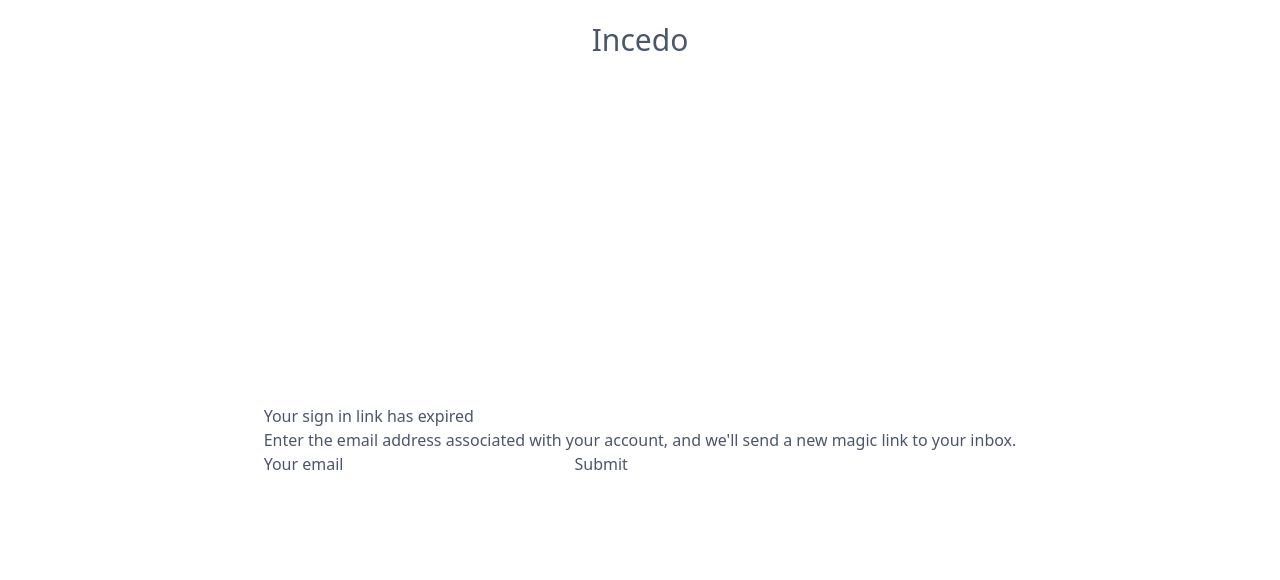
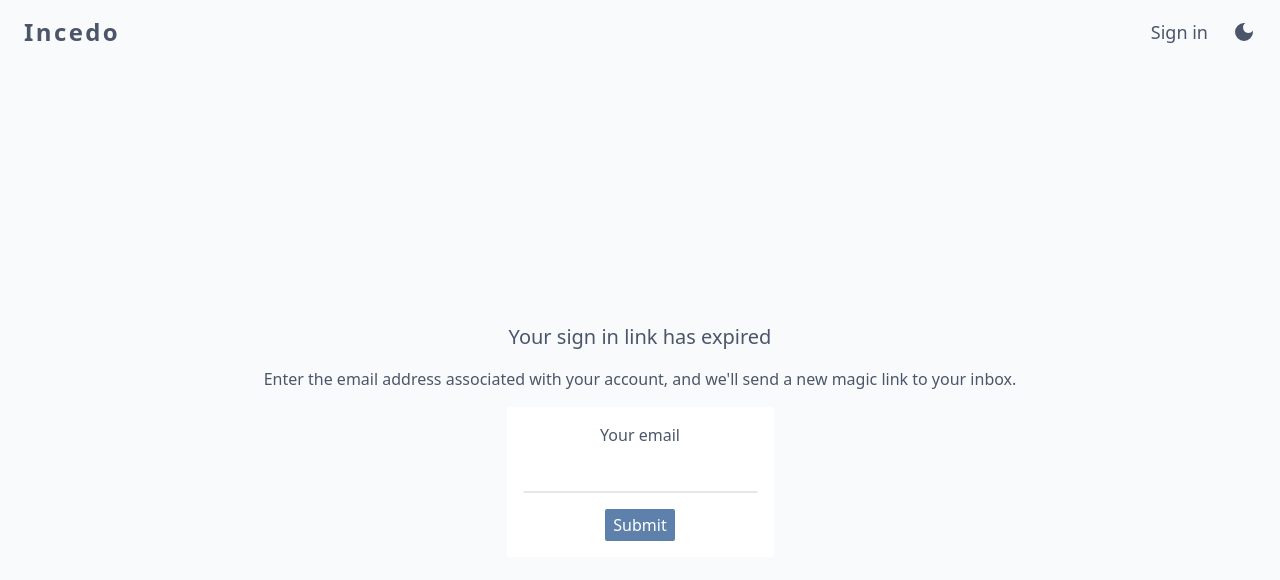
Before and after one commit to JakubGluszek/incedo_frontend, a React (Create React App) app: page /callback/email in a window 1280 px wide. Shown: the top 580 px of the page. Built offline with nearby package versions, Linux system fonts and the light colour scheme; no server answers.

Commit message:
initial styling, gotta clean up & refactor code

```diff
--- a/package.json
+++ b/package.json
@@ -15,6 +15,7 @@
     "react-app-env": "^1.2.3",
     "react-dom": "^18.1.0",
     "react-hook-form": "^7.31.3",
+    "react-icons": "^4.4.0",
     "react-redux": "^8.0.2",
     "react-router-dom": "^6.3.0",
     "react-scripts": "5.0.1",
--- a/src/App.tsx
+++ b/src/App.tsx
@@ -7,7 +7,6 @@
 import Authenticate from './features/account/Authenticate';
 import EmailCallback from './features/account/EmailCallback';
 import AuthRequired from './features/account/AuthRequired';
-import PublicLayout from './components/PublicLayout';
 
 const App: React.FC = () => {
   return (
@@ -21,16 +20,14 @@
         <Route element={<AuthRequired />}>
           <Route path="protected" element={<h1>Protected</h1>} />
         </Route>
-      </Route>
 
-      {/* public */}
-      <Route element={<PublicLayout />}>
+        {/* public */}
         <Route path="signin" element={<SignInPage />} />
         <Route path="callback">
           <Route path="email" element={<EmailCallback />} />
         </Route>
+
       </Route>
-
     </Routes>
   );
 }
--- a/src/components/AuthLayout.tsx
+++ b/src/components/AuthLayout.tsx
@@ -1,20 +1,27 @@
 import React from 'react';
-
-import { IUser } from '../interfaces'
-import Navbar from './Navbar';
+import { Link } from 'react-router-dom';
+import ToggleTheme from './ToggleTheme';
 
 interface Props {
-  user: IUser,
   children: React.ReactNode
 }
 
-// Layout for all authenticated routes
-const AuthLayout: React.FC<Props> = ({ user, children }) => {
+const AuthLayout: React.FC<Props> = ({ children }) => {
   return (
-    <>
-      <Navbar user={user} />
-      {children}
-    </>
+    <div className='flex flex-col min-h-screen'>
+      <div className='h-20'></div>
+      <header className='w-screen h-16 fixed top-0'>
+        <div className='px-6 w-full h-full flex flex-row items-center justify-between'>
+          <Link to='/' className='text-2xl font-bold tracking-widest'>Incedo</Link>
+          <nav className='flex text-lg gap-6'>
+            <ToggleTheme />
+          </nav>
+        </div>
+      </header>
+      <main className='grow flex flex-col'>
+        {children}
+      </main>
+    </div>
   )
 }
 
--- a/src/components/PublicLayout.tsx
+++ b/src/components/PublicLayout.tsx
@@ -1,16 +1,27 @@
 import React from 'react';
-import { Outlet } from 'react-router-dom';
+import { Link } from 'react-router-dom';
+import ToggleTheme from './ToggleTheme';
 
-// Layout for simple public pages like: signin, email callback..
-const PublicLayout: React.FC = () => {
+interface Props {
+  children: React.ReactNode
+}
+
+const PublicLayout: React.FC<Props> = ({ children }) => {
   return (
-    <div className='w-screen h-screen flex flex-col'>
-      <header className='w-full h-20 flex flex-row items-center justify-center'>
-        <h1>Incedo</h1>
+    <div className='flex flex-col min-h-screen'>
+      <div className='h-20'></div>
+      <header className='w-screen h-16 fixed top-0'>
+        <div className='px-6 w-full h-full flex flex-row items-center justify-between'>
+          <Link to='/' className='text-2xl font-bold tracking-widest'>Incedo</Link>
+          <nav className='flex text-lg gap-6'>
+            <Link to='/signin'>Sign in</Link>
+            <ToggleTheme />
+          </nav>
+        </div>
       </header>
-      <div className='w-full grow flex items-center justify-center'>
-        <Outlet />
-      </div>
+      <main className='grow flex flex-col'>
+        {children}
+      </main>
     </div>
   )
 }
--- a/src/components/ToggleTheme.tsx
+++ b/src/components/ToggleTheme.tsx
@@ -1,5 +1,6 @@
 import React, { useContext } from 'react';
 import { ThemeContext } from '../contexts/ThemeContext';
+import { MdLightMode, MdDarkMode } from 'react-icons/md'
 
 const ToggleTheme: React.FC = () => {
   const { theme, setTheme } = useContext(ThemeContext)!;
@@ -13,11 +14,11 @@
   }
 
   return (
-    <button onClick={() => toggle()}>
+    <button name='Toggle Theme' onClick={() => toggle()}>
       {
         theme === 'dark'
-          ? <span>Light</span>
-          : <span>Dark</span>
+          ? <MdLightMode size={24} />
+          : <MdDarkMode size={24} />
       }
     </button>
   )
--- a/src/contexts/ThemeContext.tsx
+++ b/src/contexts/ThemeContext.tsx
@@ -23,7 +23,7 @@
 
 export const ThemeContext = createContext<Props | null>(null);
 
-export const ThemeProvider = ({ initialTheme, children }: { initialTheme: string, children: React.ReactNode }) => {
+export const ThemeProvider = ({ initialTheme, children }: { initialTheme?: string, children: React.ReactNode }) => {
   const [theme, setTheme] = useState(getInitialTheme);
 
   const rawSetTheme = (rawTheme: string) => {
@@ -39,7 +39,6 @@
   if (initialTheme) {
     rawSetTheme(initialTheme);
   }
-
   useEffect(() => {
     rawSetTheme(theme);
   }, [theme]);
--- a/src/features/account/Authenticate.tsx
+++ b/src/features/account/Authenticate.tsx
@@ -1,23 +1,26 @@
 import React from 'react';
 import { Outlet } from 'react-router-dom';
+
 import { useGetAccountQuery } from '../../app/services/account';
 import AuthLayout from '../../components/AuthLayout';
+import PublicLayout from '../../components/PublicLayout';
+import { useAppSelector } from '../../hooks/store';
+import { selectCurrentUser } from './accountSlice';
 
 // fetch current user, return content based on status
 const Authenticate: React.FC = () => {
-  const { data: user, isLoading, isSuccess } = useGetAccountQuery({})
+  const { isLoading, isSuccess } = useGetAccountQuery({})
+  const user = useAppSelector(selectCurrentUser)
 
   let content;
 
   if (isLoading) {
-    content = <h1>Fetching account</h1>
+    content = null
   } else {
-    if (isSuccess) {
-      // AuthLayout is here to ensure consistency between
-      // an authorized index page & other protected routes
-      content = <AuthLayout user={user}><Outlet /></AuthLayout>
+    if (isSuccess || user) {
+      content = <AuthLayout><Outlet /></AuthLayout>
     } else {
-      content = <Outlet />
+      content = <PublicLayout><Outlet /></PublicLayout>
     }
   }
 
--- a/src/features/account/EmailCallback.tsx
+++ b/src/features/account/EmailCallback.tsx
@@ -32,17 +32,13 @@
   let content;
 
   if (isLoading) {
-    content = <h1>Fetching</h1>
+    content = <h1>fetching</h1>
   } else {
     content = <EnterEmail />
   }
   // display appropriate content based on request status
 
-  return (
-    <div>
-      {content}
-    </div>
-  )
+  return content;
 }
 
 const EnterEmail: React.FC = () => {
@@ -55,22 +51,25 @@
   }
 
   return (
-    isUninitialized
+    <div className='grow p-6 flex flex-col items-center justify-center gap-4 text-center'>
+      {isUninitialized
         ?
-      <div>
-        <p>Your sign in link has expired</p>
-        <>Enter the email address associated with your account, and we'll send a new magic link to your inbox.</>
+        <>
+          <h3>Your sign in link has expired</h3>
+          <p>Enter the email address associated with your account, and we'll send a new magic link to your inbox.</p>
           <form onSubmit={handleSubmit(onSubmit)}>
             <label htmlFor='email'>Your email</label>
             <input id='email' type='email' {...register('email', { required: 'Email required.' })} />
             <input type='submit' />
           </form>
-      </div>
+        </>
         :
-      <div>
+        <div className='bg-nord0 p-4 rounded-sm flex flex-col gap-4 items-center'>
           <p>Check your inbox</p>
           <p>An email has been sent to {watch('email')}</p>
-        <button onClick={() => navigate('/')}>OK</button>
+          <button className='w-fit bg-nord10 p-2 px-4 rounded-sm' onClick={() => navigate('/', { replace: true })}>OK</button>
+        </div>
+      }
     </div>
   )
 }
--- a/src/index.css
+++ b/src/index.css
@@ -22,10 +22,16 @@
 }
 
 @layer base {
+  html {
+    @apply h-full;
+  }
+
   body {
-    @apply bg-[#fff] dark:bg-[#242933];
-    @apply text-nord3 dark:text-nord6;
+    @apply bg-slate-50 dark:bg-[#242933] text-nord3 dark:text-nord6 transition-colors h-full;
   }
+
+  #root {
+    @apply h-full;
   }
 
   h1 {
@@ -40,6 +46,19 @@
     @apply text-xl;
   }
 
+  form {
+    @apply flex flex-col items-center gap-4 p-4 rounded-sm bg-white dark:bg-nord0;
+  }
+
+  input {
+    @apply bg-inherit text-nord3 dark:text-white rounded-sm p-0.5 outline-none border-b-2 focus:border-nord10;
+  }
+
+  input[type=submit] {
+    @apply bg-nord10 px-2 py-1 rounded-sm text-white dark:text-[#242933] border-none font-medium cursor-pointer;
+  }
+}
+
 * {
   -webkit-tap-highlight-color: transparent;
 }
--- a/src/index.tsx
+++ b/src/index.tsx
@@ -11,7 +11,7 @@
 const root = createRoot(container);
 
 root.render(
-  <ThemeProvider initialTheme='light'>
+  <ThemeProvider>
     <Provider store={store}>
       <Router>
         <Routes>
--- a/src/pages/IndexPage.tsx
+++ b/src/pages/IndexPage.tsx
@@ -6,6 +6,8 @@
   const user = useAppSelector(selectCurrentUser)
 
   if (!user) return <PublicIndexPage />
+
+
 
   return (
     <div>
@@ -16,9 +18,7 @@
 
 const PublicIndexPage: React.FC = () => {
   return (
-    <div>
-      <h1>Public index page</h1>
-    </div>
+    <h1>Public index page</h1>
   )
 }
 
--- a/src/pages/SignInPage.tsx
+++ b/src/pages/SignInPage.tsx
@@ -2,6 +2,7 @@
 import { useForm } from 'react-hook-form';
 import { useNavigate } from 'react-router-dom';
 import { useGetTokenMutation } from '../app/services/account';
+import { FcGoogle } from 'react-icons/fc';
 
 const SignInPage: React.FC = () => {
   const [getToken, { isUninitialized }] = useGetTokenMutation()
@@ -17,35 +18,47 @@
   }
 
   const form = (
-    <form className='flex flex-col gap-2'
+    <form className='shadow-md'
       onSubmit={handleSubmit(onSubmit)}
     >
       <label htmlFor='email'>Your Email</label>
-      <input id='email' {...register('email', { required: 'Email required.' })} type='email' />
+      <input placeholder='example@gmail.com' id='email' {...register('email', { required: 'Email required.' })} type='email' />
       <input type='submit' />
     </form>
   )
 
   const google = (
-    <a href={`${process.env.REACT_APP_API_HOST}/account/signin/google`}>
+    <a className='flex flex-ro items-center gap-2 text-nord10 text-lg font-bold bg-white dark:bg-nord0 shadow-md p-2 rounded-sm'
+      href={`${process.env.REACT_APP_API_HOST}/account/signin/google`}
+    >
+      <FcGoogle size={24} />
       <span>Sign in with google</span>
     </a>
   )
 
   return (
-    isUninitialized
-      ?
-      <div>
-        {form}
-        {google}
-        <p>If you have no account, it will be created automatically.</p>
-      </div>
-      :
-      <div>
-        <p>Check your inbox.</p>
-        <p>Click the link we sent to {watch('email')} to sign in.</p>
-        <button onClick={() => navigate('/')}>OK</button>
-      </div>
+    <div className='grow p-8 flex flex-col items-center justify-center gap-6'>
+      {isUninitialized
+        ?
+        <>
+          <h2>Sign in with email</h2>
+          {form}
+          <span className='opacity-90'>or</span>
+          {google}
+          <p className='text-center opacity-90'>If you have no account, it will be created automatically.</p>
+        </>
+        :
+        <div className='bg-nord0 p-4 rounded-sm flex flex-col items-center gap-4 shadow-md'>
+          <p>Check your inbox.</p>
+          <p className='text-center'>Click the link we sent to <span className='font-bold'>{watch('email')}</span> to sign in.</p>
+          <button className='p-2 px-4 bg-nord10 rounded-sm'
+            onClick={() => navigate('/', { replace: true })}
+          >
+            OK
+          </button>
+        </div>
+      }
+    </div>
   )
 }
 
```
Also changed, not shown: 1 other file (tests, documents, lock files or other folders). Lines whose indentation alone changed are shown as unchanged.
